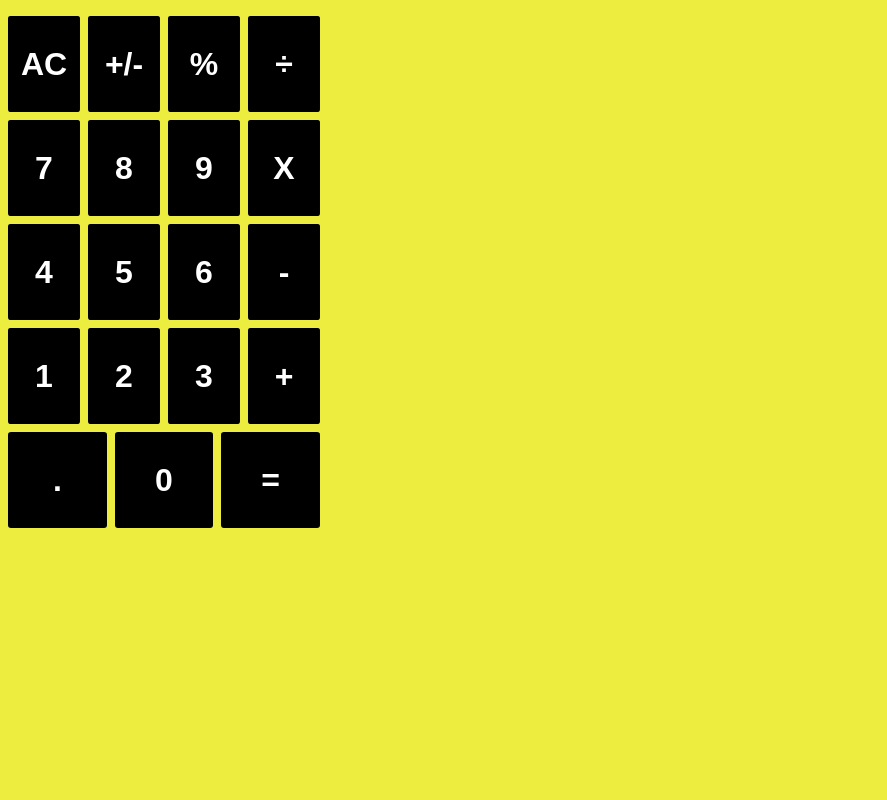
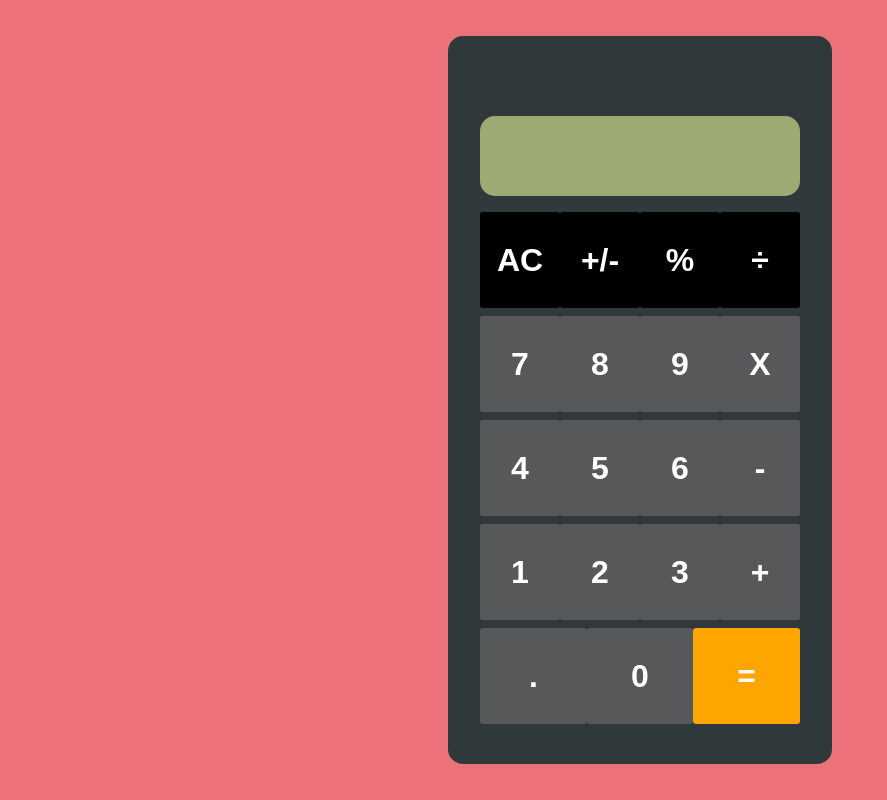
Before and after one commit to AlduLonghi/calculator-react, a React (Create React App) app: page / in a window 1280 px wide. Shown: the whole page, without its empty margins (0-887 px from the left). Built offline with nearby package versions, Linux system fonts and the light colour scheme.

Commit message:
Refactor and fix linter errors

```diff
--- a/public/index.html
+++ b/public/index.html
@@ -24,7 +24,7 @@
       work correctly both with client-side routing and a non-root public URL.
       Learn how to configure a non-root public URL by running `npm run build`.
     -->
-    <title>React App</title>
+    <title>Awsome calculator</title>
   </head>
   <body>
     <noscript>You need to enable JavaScript to run this app.</noscript>
--- a/src/components/Button.js
+++ b/src/components/Button.js
@@ -1,8 +1,8 @@
 import PropTypes from 'prop-types';
 import '../style/App.css';
 
-const Button = ({ name, onClick }) => (
-  <button type="button" onClick={() => onClick(name)} className="button">
+const Button = ({ name, onClick, className }) => (
+  <button type="button" onClick={() => onClick(name)} className={className}>
     {name}
   </button>
 );
@@ -10,11 +10,13 @@ const Button = ({ name, onClick }) => (
 Button.propTypes = {
   name: PropTypes.string,
   onClick: PropTypes.func,
+  className: PropTypes.string,
 };
 
 Button.defaultProps = {
   name: null,
   onClick: null,
+  className: 'button',
 };
 
 export default Button;
--- a/src/components/ButtonPanel.js
+++ b/src/components/ButtonPanel.js
@@ -13,7 +13,7 @@ const ButtonPanel = props => {
   return (
     <div>
       <div className="button-row">
-        {buttonNames[0].map(btnName => <Button name={btnName} key={`btn-${btnName}`} onClick={props.onClick} />) }
+        {buttonNames[0].map(btnName => <Button name={btnName} key={`btn-${btnName}`} onClick={props.onClick} className="button button-spc" />) }
       </div>
       <div className="button-row">
         {buttonNames[1].map(btnName => <Button name={btnName} key={`btn-${btnName}`} onClick={props.onClick} />) }
@@ -25,7 +25,7 @@ const ButtonPanel = props => {
         {buttonNames[3].map(btnName => <Button name={btnName} key={`btn-${btnName}`} onClick={props.onClick} />) }
       </div>
       <div className="button-row">
-        {buttonNames[4].map(btnName => <Button name={btnName} key={`btn-${btnName}`} onClick={props.onClick} />) }
+        {buttonNames[4].map(btnName => <Button name={btnName} key={`btn-${btnName}`} onClick={props.onClick} className={btnName === '=' ? 'button button-equal' : 'button'} />) }
       </div>
     </div>
 
--- a/src/components/Display.js
+++ b/src/components/Display.js
@@ -1,7 +1,8 @@
 import PropTypes from 'prop-types';
+import '../style/App.css';
 
 const Display = ({ data }) => (
-  <div>
+  <div className="display">
     <p>{`${data.total} ${data.operation} ${data.next}`}</p>
   </div>
 );
--- a/src/index.css
+++ b/src/index.css
@@ -14,7 +14,7 @@ body {
     sans-serif;
   -webkit-font-smoothing: antialiased;
   -moz-osx-font-smoothing: grayscale;
-  background-color: #eded40;
+  background-color: #ec717a;
 }
 
 code {
--- a/src/logic/calculate.js
+++ b/src/logic/calculate.js
@@ -10,8 +10,11 @@ const calculate = (dataObj, btnName) => {
     newData.total = '';
     newData.next = '';
     newData.operation = '';
-  } else if (btnName === '+' || btnName === '-' || btnName === 'X' || btnName === '÷' || btnName === '%') {
+  } else if (btnName === '+' || btnName === '-' || btnName === 'X' || btnName === '÷') {
     newData.operation = newData.total !== '' ? btnName : newData.operation;
+  } else if (btnName === '%') {
+    newData.total /= 100;
+    newData.next /= 100;
   } else if (btnName === '=') {
     newData.total = operate(newData.total * 1, newData.next * 1, newData.operation);
     newData.next = '';
--- a/src/logic/operate.js
+++ b/src/logic/operate.js
@@ -14,15 +14,12 @@ const operate = (num1, num2, operation) => {
     case '÷':
       result = num1 / num2;
       break;
-    case '%':
-      result = (num1 * num2) / 100;
-      break;
     default:
       result = '';
       break;
   }
 
-  return result.toFixed(2).toString();
+  return result.toString();
 };
 
 export default operate;
--- a/src/style/App.css
+++ b/src/style/App.css
@@ -1,21 +1,60 @@
 .calculator-body {
   width: 25%;
+  background-color: #2f383a;
+  padding-top: 5rem;
+  padding-left: 2rem;
+  padding-right: 2rem;
+  padding-bottom: 2rem;
+  border-radius: 15px;
 }
 
 .button-row {
   width: 100%;
   display: flex;
+  justify-content: space-between;
   height: 6rem;
   margin-bottom: 0.5rem;
 }
 
 .button {
+  width: 7rem;
   color: white;
-  background-color: black;
+  background-color: #57585a;
   border: none;
   border-radius: 3%;
-  flex-basis: 100%;
   font-size: 2rem;
   font-weight: bold;
-  margin-left: 0.5rem;
+  outline: none;
 }
+
+.button:hover {
+  background-color: #8e8e8e;
+}
+
+.button-spc {
+  background-color: black;
+}
+
+.button-equal {
+  background-color: orange;
+}
+
+.display {
+  display: flex;
+  align-items: center;
+  justify-content: flex-end;
+  height: 5rem;
+  background-color: #9daa73;
+  margin-bottom: 1rem;
+  font-size: 3rem;
+  line-height: 100%;
+  border-radius: 15px;
+  padding: 0 10px;
+}
+
+#root {
+  height: 100vh;
+  display: flex;
+  justify-content: center;
+  align-items: center;
+}
```
Also changed, not shown: 1 other file (tests, documents, lock files or other folders).
